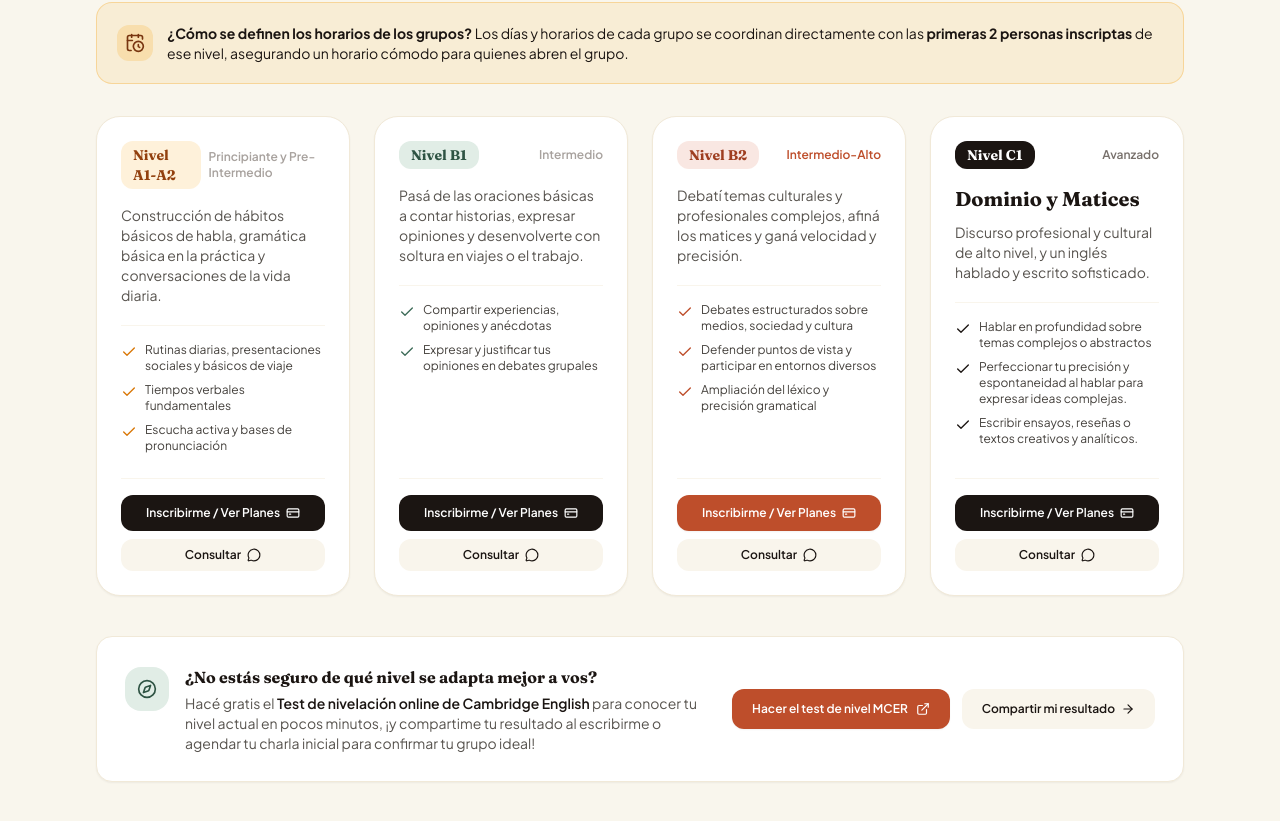
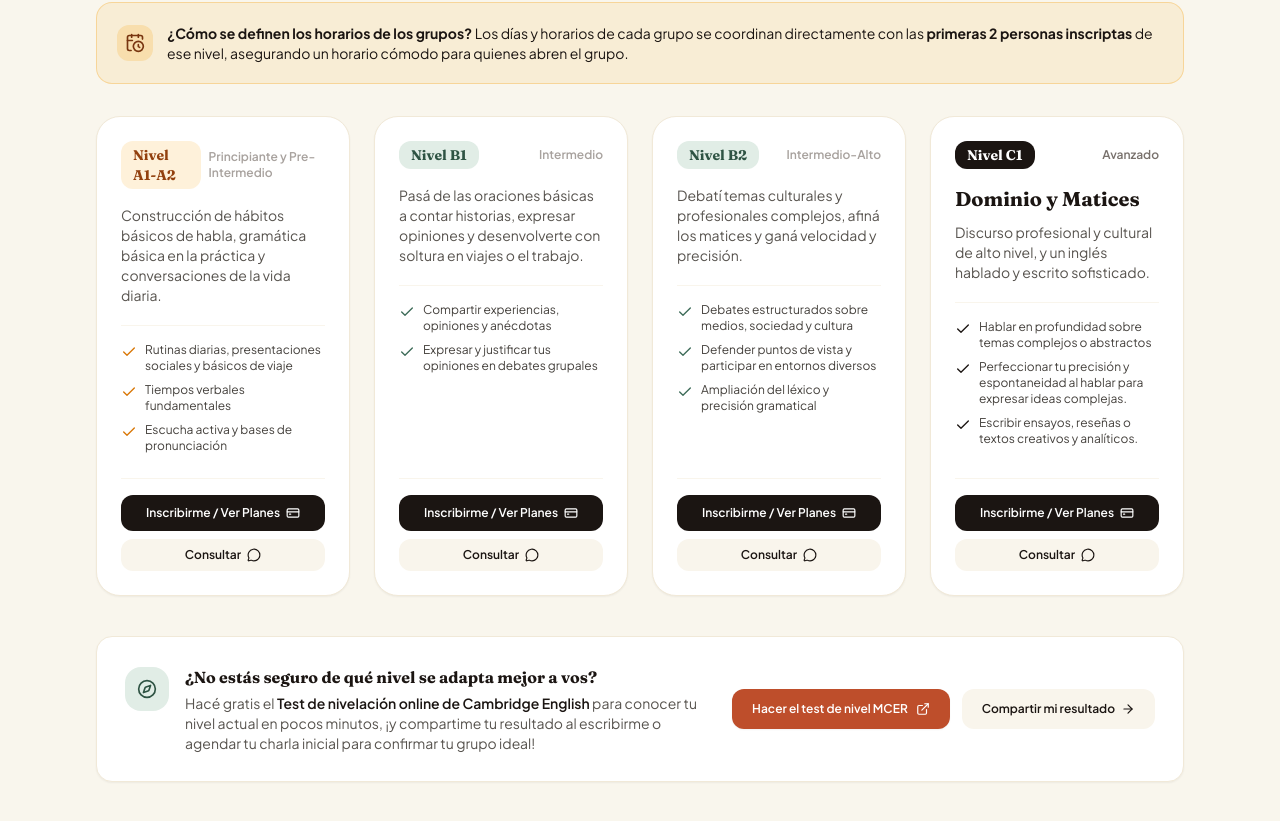
Before and after one commit to englishwithceci-r/englishwithceci-r, a plain HTML site: page index.html in a window 1280 px wide. Shown: the part 2745-3566 px from the top of the page. Drawn offline with nearby package versions, Linux system fonts and the light colour scheme.

Commit message:
Update index.html
more changes on the B2 box

```diff
--- a/index.html
+++ b/index.html
@@ -529,29 +529,29 @@
                 <div class="bg-white rounded-3xl border border-cream-200 p-6 flex flex-col justify-between shadow-sm card-hover">
                     <div>
                         <div class="flex items-center justify-between gap-2 mb-4">
-                            <span class="px-3 py-1 rounded-xl bg-terracotta-500/15 text-terracotta-700 font-serif font-bold text-sm">Nivel B2</span>
-                            <span class="text-xs font-semibold text-terracotta-600">Intermedio-Alto</span>
+                            <span class="px-3 py-1 rounded-xl bg-sage-100 text-sage-700 font-serif font-bold text-sm">Nivel B2</span>
+                            <span class="text-xs font-semibold text-stone-400">Intermedio-Alto</span>
                         </div>
                         <p class="text-stone-600 text-xs sm:text-sm mt-2.5 leading-relaxed">
                             Debatí temas culturales y profesionales complejos, afiná los matices y ganá velocidad y precisión.
                         </p>
                         <ul class="mt-5 pt-4 border-t border-cream-100 space-y-2 text-xs text-stone-700">
                             <li class="flex items-start gap-2">
-                                <i data-lucide="check" class="w-4 h-4 text-terracotta-600 shrink-0 mt-0.5"></i>
+                                <i data-lucide="check" class="w-4 h-4 text-sage-600 shrink-0 mt-0.5"></i>
                                 <span>Debates estructurados sobre medios, sociedad y cultura</span>
                             </li>
                             <li class="flex items-start gap-2">
-                                <i data-lucide="check" class="w-4 h-4 text-terracotta-600 shrink-0 mt-0.5"></i>
+                                <i data-lucide="check" class="w-4 h-4 text-sage-600 shrink-0 mt-0.5"></i>
                                 <span>Defender puntos de vista y participar en entornos diversos</span>
                             </li>
                             <li class="flex items-start gap-2">
-                                <i data-lucide="check" class="w-4 h-4 text-terracotta-600 shrink-0 mt-0.5"></i>
+                                <i data-lucide="check" class="w-4 h-4 text-sage-600 shrink-0 mt-0.5"></i>
                                 <span>Ampliación del léxico y precisión gramatical</span>
                             </li>
                         </ul>
                     </div>
                     <div class="mt-6 pt-4 border-t border-cream-100 space-y-2">
-                        <a href="#schedule-pricing" class="w-full py-2.5 px-3 rounded-xl bg-terracotta-600 hover:bg-terracotta-700 text-white font-semibold text-xs transition-colors flex items-center justify-center gap-1.5 shadow-sm">
+                        <a href="#schedule-pricing" class="w-full py-2.5 px-3 rounded-xl bg-espresso-900 hover:bg-terracotta-600 text-white font-semibold text-xs transition-colors flex items-center justify-center gap-1.5">
                             <span>Inscribirme / Ver Planes</span>
                             <i data-lucide="credit-card" class="w-3.5 h-3.5"></i>
                         </a>
```
